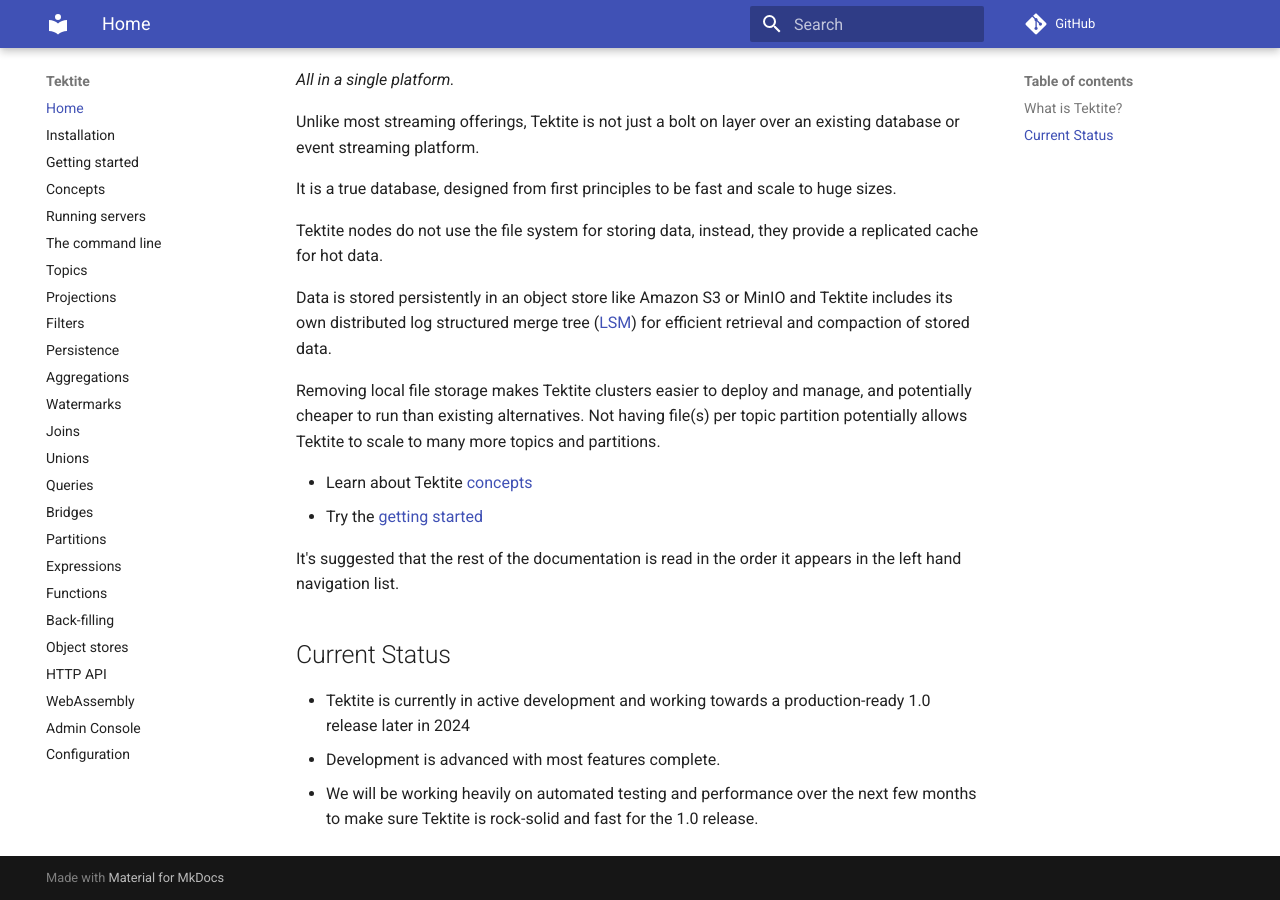
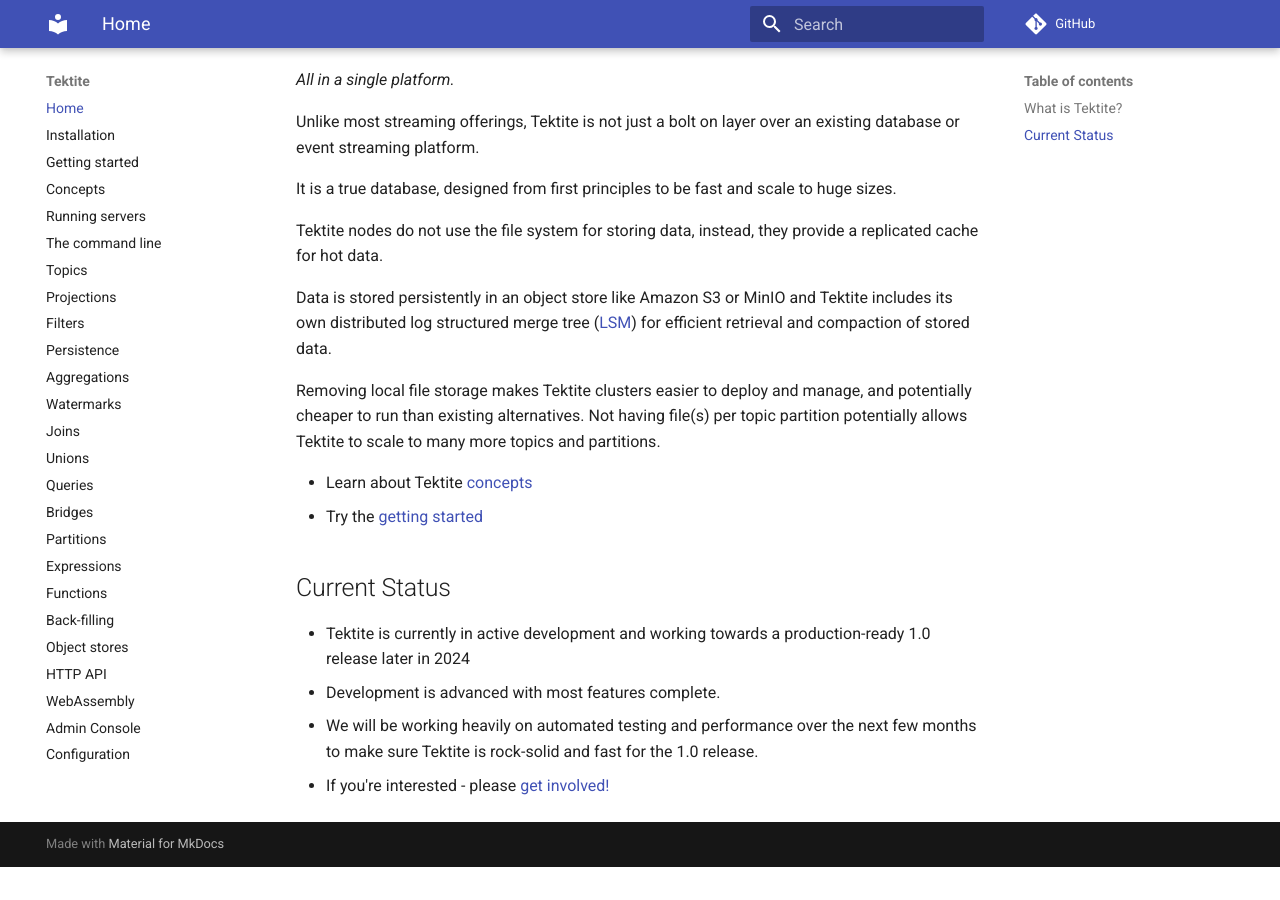
Before and after one commit to spirit-labs/tektite, an MkDocs documentation site: the page built from docs/index.md, in a window 1280 px wide and 900 px high, scrolled down 600 px. Built offline with MkDocs 1.6.1 and Material for MkDocs 9.7.7, drawn with Linux system fonts in a browser that asks for light colours; comment, search, counter and statistics services are not loaded; after the commit the page ends 1467 px from its top, so only the background shows below that.

Commit message:
Removed unnecessary line from index.md

```diff
--- a/docs/index.md
+++ b/docs/index.md
@@ -34,10 +34,9 @@
 * Learn about Tektite [concepts](conceptual_model.md)
 * Try the [getting started](getting_started.md)
 
-It's suggested that the rest of the documentation is read in the order it appears in the left hand navigation list.
-
 ## Current Status
 
 * Tektite is currently in active development and working towards a production-ready 1.0 release later in 2024
 * Development is advanced with most features complete.
 * We will be working heavily on automated testing and performance over the next few months to make sure Tektite is rock-solid and fast for the 1.0 release.
+* If you're interested - please [get involved!](https://github.com/spirit-labs/tektite/blob/main/CONTRIBUTING.MD)
```
Also changed, not shown: site/index.html, site/search/search_index.json.
